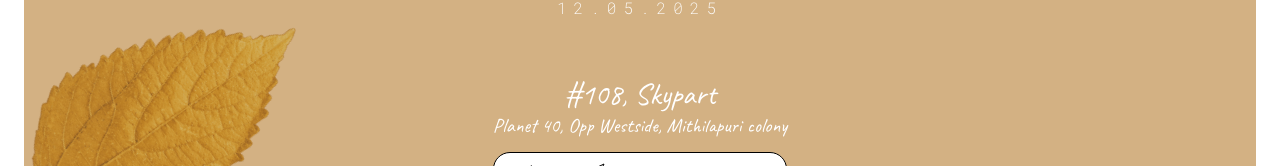
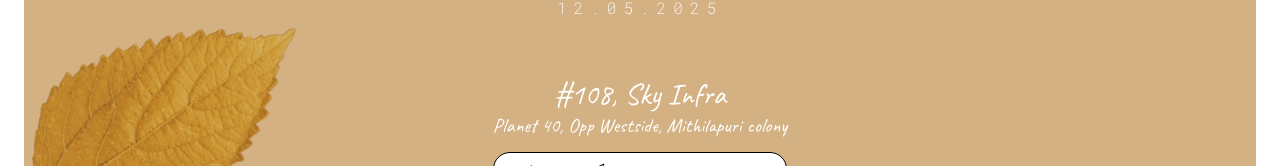
Before and after one commit to ManasMalla/invite-me, a Next.js app: page /house-warming in a window 1280 px wide. Shown: the part 770-936 px from the top of the page. Built offline with nearby package versions, Linux system fonts and the light colour scheme.

Commit message:
Update page.js

```diff
--- a/src/app/house-warming/page.js
+++ b/src/app/house-warming/page.js
@@ -48,7 +48,7 @@ export default async function WarmingCeremony() {
             className="absolute right-6 -bottom-48 -rotate-[60deg] -scale-x-100"
           />
           <div className={`pt-14 pb-20 ${caveat.className} text-center`}>
-            <h2 className="text-3xl">#108, Skypart</h2>
+            <h2 className="text-3xl">#108, Sky Infra</h2>
             <h3 className="text-xl">
               Planet 40, Opp Westside, Mithilapuri colony
             </h3>
```
